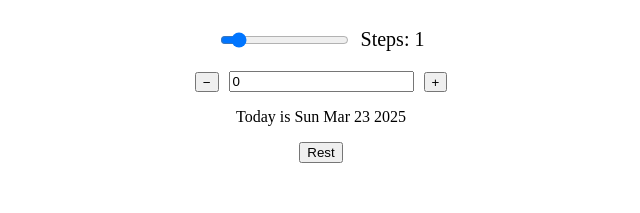
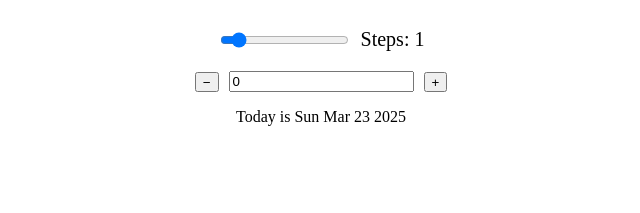
Before and after one commit to SudipSinghKhati/date-counter, a React (Create React App) app: page / in a window 1280 px wide. Shown: the top 213 px of the page, without its empty margins (319-959 px from the left). Built offline with nearby package versions, Linux system fonts and the light colour scheme.

Commit message:
comelete face count

```diff
--- a/src/DateCount.js
+++ b/src/DateCount.js
@@ -55,9 +55,11 @@ function DateCounter() {
         </span>
         <span>{date.toDateString()}</span>
       </p>
-      <div className="StepsData">
-        <button onClick={handleReset}>Rest</button>
-      </div>
+      {count !== 0 || steps !== 1 ? (
+        <div className="StepsData">
+          <button onClick={handleReset}>Rest</button>
+        </div>
+      ) : null}
     </div>
   );
 }
```
